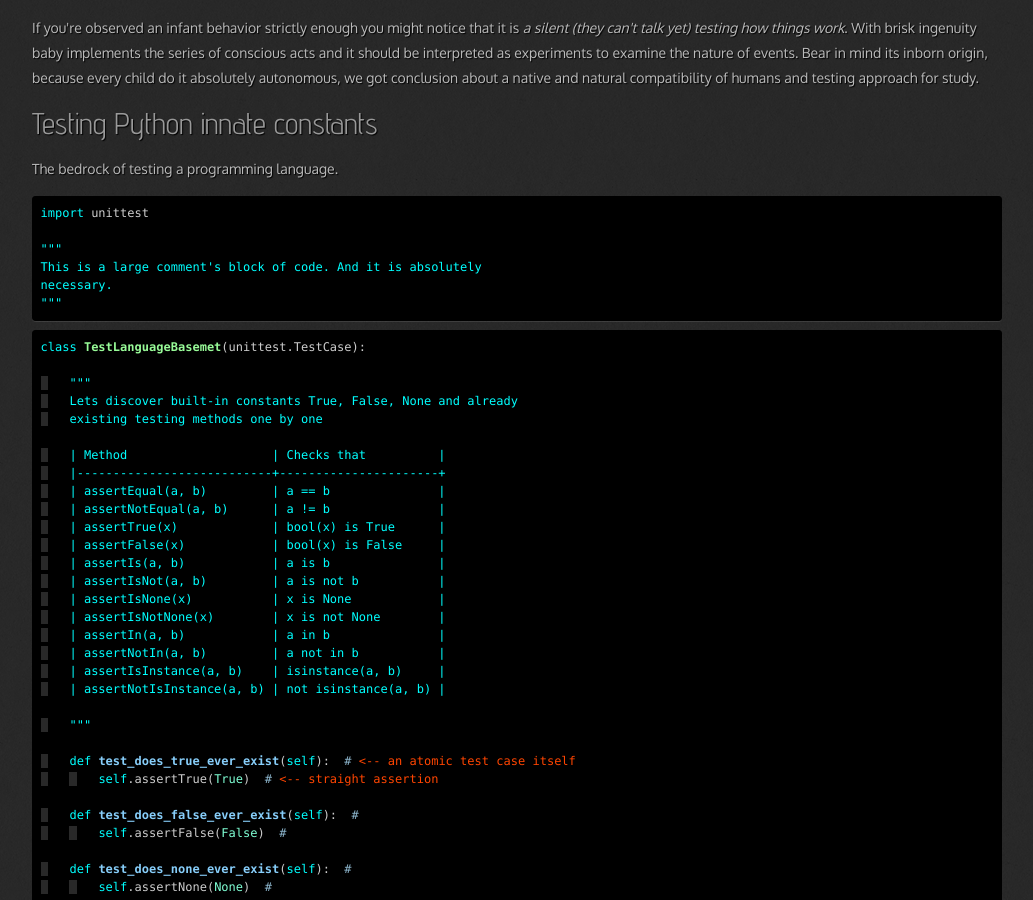
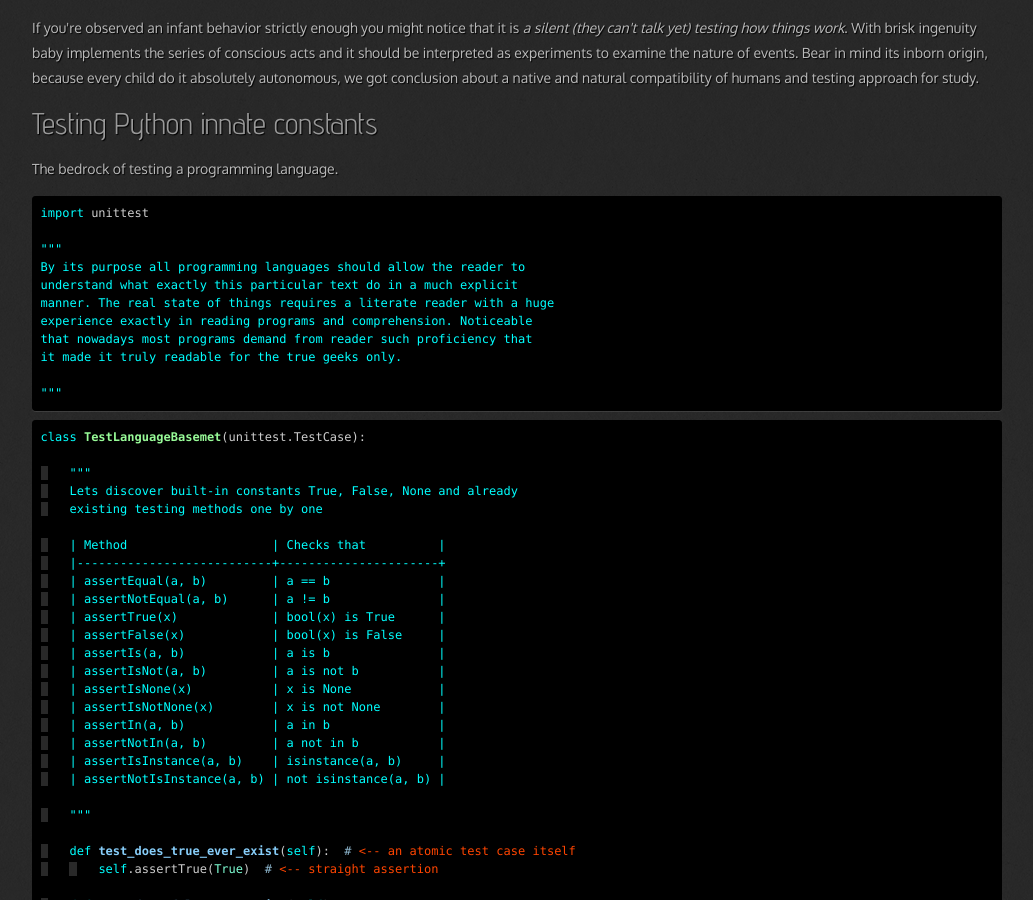
Before and after one commit to 0--key/0--key.github.io, a Jekyll site: the page built from _posts/2020-12-29-dissecting-python.html, in a window 1280 px wide and 900 px high, scrolled down 4945 px. Shown: the whole window, without its empty margins (23-1056 px from the left). Built offline with Jekyll 4.4.1, drawn with Linux system fonts in a browser that asks for light colours; nearby versions of some CDN libraries; comment, search, counter and statistics services are not loaded.

Commit message:
WYS test with output results

```diff
--- a/_posts/2020-12-29-dissecting-python.html
+++ b/_posts/2020-12-29-dissecting-python.html
@@ -146,7 +146,7 @@ unnecessary procedure.
 <h2 id="org5715a29">Harsh overture</h2>
 <div class="outline-text-2" id="text-org5715a29">
 
-<div id="org5006f4b" class="figure">
+<div id="org19eb89c" class="figure">
 <p><img src="http://0--key.github.io/assets/img/pydes/monkey.jpeg" alt="Animals also test" title="Unconscious testing" class="rounded float-left" />
 </p>
 <p><span class="figure-number">Figure 1: </span>Test failure</p>
@@ -385,7 +385,7 @@ misterious.
 <h2 id="org45186c4">Testing as a nodal ology tool</h2>
 <div class="outline-text-2" id="text-org45186c4">
 
-<div id="org7aa729e" class="figure">
+<div id="org2997e76" class="figure">
 <p><img src="http://0--key.github.io/assets/img/pydes/infant-building-a-tower.jpeg" alt="An infant" title="Infant building a tower" />
 </p>
 <p><span class="figure-number">Figure 2: </span>An infant conducting test</p>
@@ -415,8 +415,13 @@ The bedrock of testing a programming language.
 <pre class="src src-python" id="orgfbb9da8"><span style="color: #00ffff;">import</span> unittest
 
 <span style="color: #00ffff;">"""</span>
-<span style="color: #00ffff;">This is a large comment's block of code. And it is absolutely</span>
-<span style="color: #00ffff;">necessary.</span>
+<span style="color: #00ffff;">By its purpose all programming languages should allow the reader to</span>
+<span style="color: #00ffff;">understand what exactly this particular text do in a much explicit</span>
+<span style="color: #00ffff;">manner. The real state of things requires a literate reader with a huge</span>
+<span style="color: #00ffff;">experience exactly in reading programs and comprehension. Noticeable</span>
+<span style="color: #00ffff;">that nowadays most programs demand from reader such proficiency that</span>
+<span style="color: #00ffff;">it made it truly readable for the true geeks only.</span>
+
 <span style="color: #00ffff;">"""</span>
 </pre>
 </div>
@@ -457,8 +462,6 @@ The bedrock of testing a programming language.
 <span style="color: #00ff00; background-color: #292929;"> </span>   <span style="color: #ffa07a;">""" Now it became obious that three built-in values are well-defined</span>
 <span style="color: #00ff00; background-color: #292929;"> </span><span style="color: #ffa07a;">   out of the box.  It is time to compare them against each other</span>
 <span style="color: #00ff00; background-color: #292929;"> </span><span style="color: #ffa07a;">   """</span>
-
-
 </pre>
 </div>
 
```
